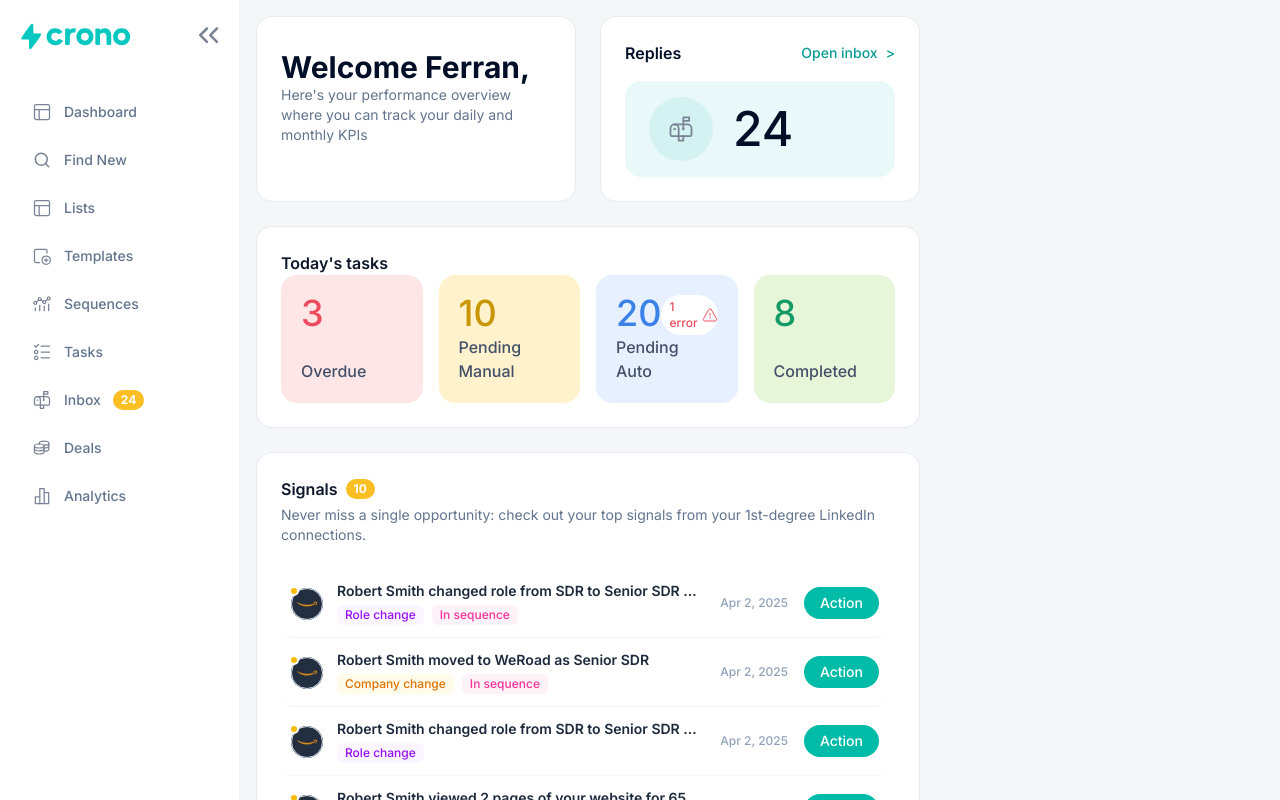
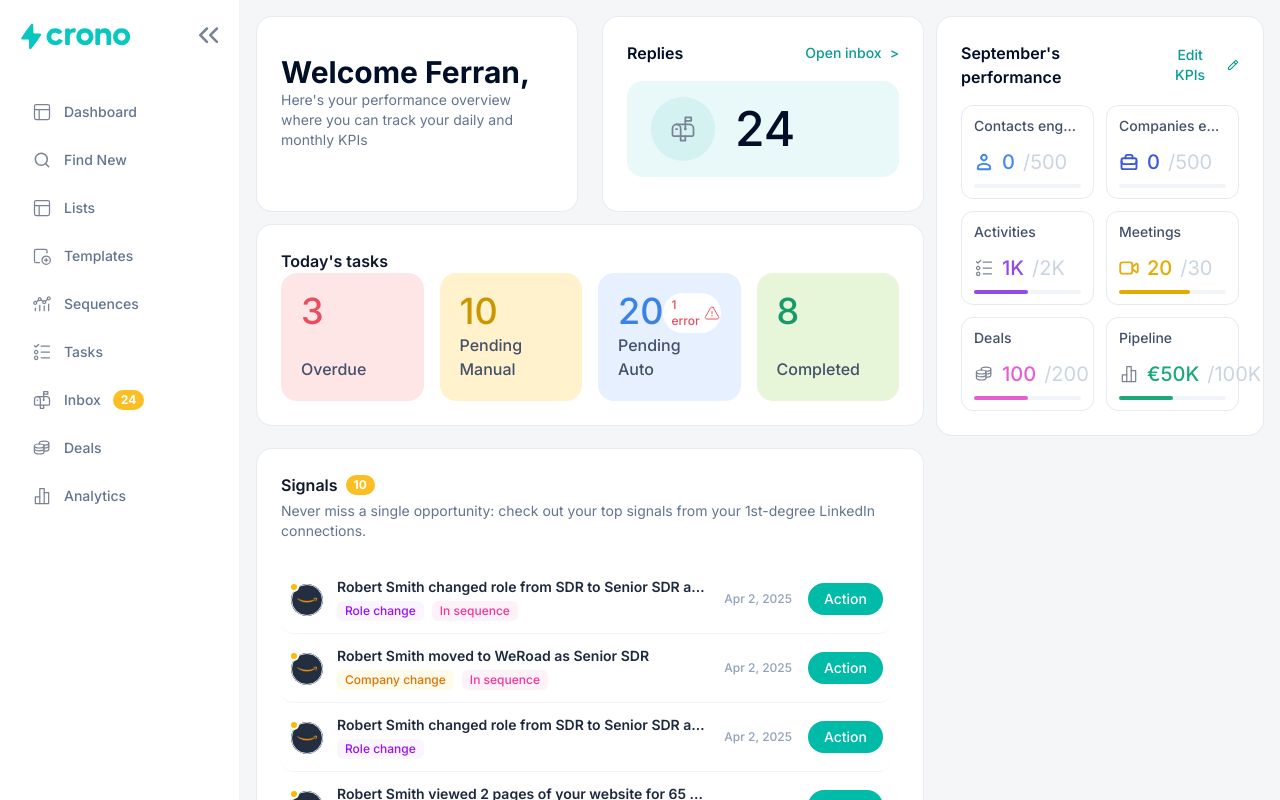
Before and after one commit to Ferran00/crono-assignment, a React (Vite) app: page / in a window 1280 px wide. Shown: the top 800 px of the page. Built offline with nearby package versions, Linux system fonts and the light colour scheme.

Commit message:
feat: MonthlyPerformance Component
create component
create dummy data with values and targets
add new edit.svg icon

```diff
--- /dev/null
+++ b/public/dummy_data/monthly_performance_values_dummy.json
@@ -0,0 +1,8 @@
+{
+  "contactsEngaged": { "value": 0, "target": 500 },
+  "companiesEngaged": { "value": 0, "target": 500 },
+  "activities": { "value": 1000, "target": 2000 },
+  "meetings": { "value": 20, "target": 30 },
+  "deals": { "value": 100, "target": 200 },
+  "pipeline": { "value": 50000, "target": 100000 }
+}
--- a/src/dashboard/Dashboard.tsx
+++ b/src/dashboard/Dashboard.tsx
@@ -1,5 +1,6 @@
 import { Sidebar } from './components/Sidebar/Sidebar';
 import { Replies } from './components/Replies/Replies';
+import { MonthlyPerformance } from './components/MonthlyPerformance/MonthlyPerformance';
 import { SignalsList } from './components/SignalsList/SignalsList';
 import { TodaysTasks } from './components/TodaysTasks/TodaysTasks';
 import { Welcome } from './components/Welcome/Welcome';
@@ -9,16 +10,18 @@ function Dashboard() {
     <div className="flex min-h-screen">
       <Sidebar />
       <main className="min-w-0 flex-1 p-5 sm:p-4">
-          <div className="grid grid-cols-12 gap-6"> {/* TODO: precise gap */}
+        {/* Container with all sections */}
+        <div className="grid grid-cols-12 gap-3">
           <div className="col-span-12 grid gap-6 lg:col-span-8 lg:grid-cols-2">
             <Welcome />
             <Replies />
           </div>
-            <div className="col-span-12 lg:col-span-4" />
+          <div className="col-span-12 lg:col-span-4 lg:row-span-2">
+            <MonthlyPerformance />
+          </div>
           <div className="col-span-12 lg:col-span-8">
             <TodaysTasks />
           </div>
-            <div className="col-span-12 lg:col-span-4" />
           <div className="col-span-12 lg:col-span-8">
             <SignalsList />
           </div>
--- /dev/null
+++ b/src/dashboard/components/MonthlyPerformance/MonthlyPerformance.tsx
@@ -0,0 +1,130 @@
+import { useEffect, useState } from 'react';
+
+/**
+ * Array of values for the drawing of each metric in the UI
+ */
+const metrics = [
+  {
+    key: 'contactsEngaged',
+    label: 'Contacts engaged',
+    color: 'text-[#4389F7]',
+    bar: 'bg-[#4389F7]',
+    icon: 'contact.svg',
+  },
+  {
+    key: 'companiesEngaged',
+    label: 'Companies engaged',
+    color: 'text-[#3B58DB]',
+    bar: 'bg-[#3B58DB]',
+    icon: 'company.svg',
+  },
+  {
+    key: 'activities',
+    label: 'Activities',
+    color: 'text-[#9149E8]',
+    bar: 'bg-[#9149E8]',
+    icon: 'tasks.svg',
+  },
+  {
+    key: 'meetings',
+    label: 'Meetings',
+    color: 'text-[#E4AA00]',
+    bar: 'bg-[#E4AA00]',
+    icon: 'video.svg',
+  },
+  {
+    key: 'deals',
+    label: 'Deals',
+    color: 'text-[#E65FD2]',
+    bar: 'bg-[#E65FD2]',
+    icon: 'sales.svg',
+  },
+  {
+    key: 'pipeline',
+    label: 'Pipeline',
+    color: 'text-[#1BAA77]',
+    bar: 'bg-[#1BAA77]',
+    icon: 'analytics.svg',
+    prefix: '€',
+  },
+];
+
+type PerformanceValues = {
+  value: number;
+  target: number;
+};
+
+/**
+ * Truncates values over 1000 by adding a "K" for display purposes.
+ * For example, 50000 is truncated to "50K"
+ */
+function formatMetricValue(value: number): string {
+  return value >= 1000 ? `${value / 1000}K` : String(value);
+}
+
+export function MonthlyPerformance() {
+  const [performanceValues, setPerformanceValues] = useState<Record<string, PerformanceValues>>({});
+  const currentMonth = new Intl.DateTimeFormat('en-US', { month: 'long' }).format(new Date());
+
+  /**
+   * Fetches dummy data from /monthly_performance_values_dummy.json asynchronously.
+   * if it finds the values, it sets them to the performanceValues state variable.
+   * if there's an error fetching, it sets the state variable to an empty object.
+   */
+  useEffect(() => {
+    fetch('/dummy_data/monthly_performance_values_dummy.json')
+      .then((response) => {
+        if (!response.ok) throw new Error('Unable to load performance metrics');
+        return response.json() as Promise<Record<string, PerformanceValues>>;
+      })
+      .then(setPerformanceValues)
+      .catch(() => setPerformanceValues({}));
+  }, []);
+
+  return (
+    <section className="dashboard-card h-full">
+      <div className="mb-4 flex items-center justify-between">
+        <h2 className="font-semibold text-[#010E27]">{currentMonth}'s performance</h2>
+        <button type="button" className="flex items-center gap-2 text-sm font-medium text-[#0A9B94]">
+          Edit KPIs
+          <img src="/icons/edit.svg" alt="" className="h-3 w-3" />
+        </button>
+      </div>
+
+      {/* Draw, in a grid, each of the metrics, with its values */}
+      <div className="grid grid-cols-1 gap-3 sm:grid-cols-2">
+        {metrics.map((metric) => {
+
+          const metricPerformanceValues = performanceValues[metric.key] ?? { value: 0, target: 0 };
+          const percentage:number = (metricPerformanceValues.value/metricPerformanceValues.target)*100;
+
+          return (
+            <div key={metric.label} className="rounded-xl border border-[#E6E9F2] px-3 py-2.5">
+              <p className="truncate text-sm font-medium text-[#43506A]">{metric.label}</p>
+              <div className="mt-3 flex items-center gap-2">
+
+                {/* Icon */}
+                <img src={`/icons/${metric.icon}`} alt="" className="h-5 w-5" />
+
+                {/* value */}
+                <span className={`text-xl font-medium ${metric.color}`}>
+                  {metric.prefix}{formatMetricValue(metricPerformanceValues.value)}
+                </span>
+
+                {/* value target */}
+                <span className="text-xl text-slate-300">/{formatMetricValue(metricPerformanceValues.target)}</span>
+              </div>
+
+              {/* Progress bar */}
+              <div className="mt-2 h-1 rounded-full bg-slate-100">
+                <div
+                  className={`h-1 rounded-full ${metric.bar}`}
+                  style={{ width: `${percentage}%` }}/>
+              </div>
+            </div>
+          );
+        })}
+      </div>
+    </section>
+  );
+}
--- a/src/dashboard/components/Replies/Replies.tsx
+++ b/src/dashboard/components/Replies/Replies.tsx
@@ -1,7 +1,7 @@
 import { useState } from "react";
 
 export function Replies() {
-  const [replyNum, setReplyNum] = useState<number>(24);
+  const [replyNum] = useState<number>(24);
 
   return (
     <section className="dashboard-card">
```
Also changed, not shown: public/icons/edit.svg (added). Lines whose indentation alone changed are shown as unchanged.
